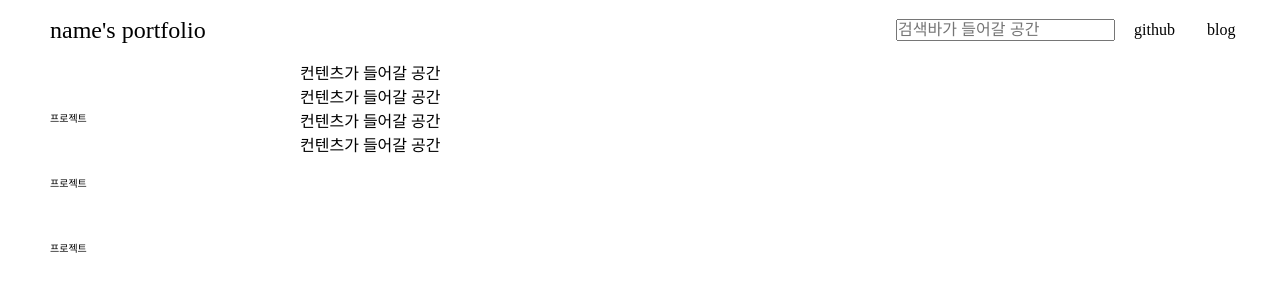
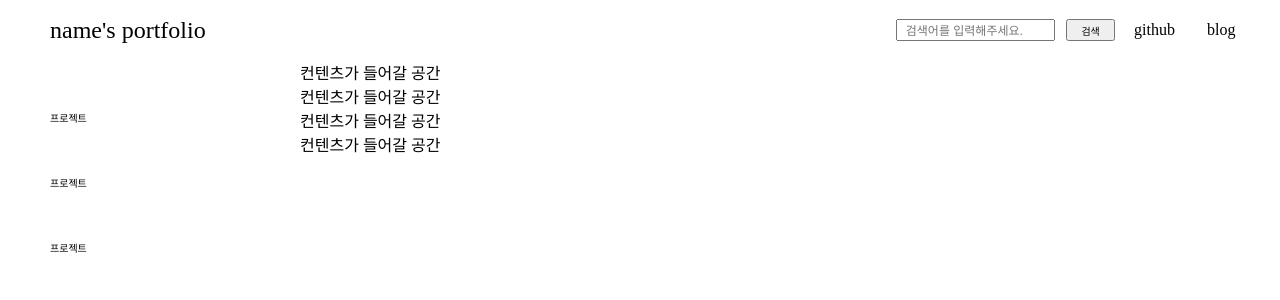
Before and after one commit to mattew8/likelion-blog, a Django app: page / in a window 1280 px wide. Shown: the top 300 px of the page. Run offline with Django 3.2, Linux system fonts and the light colour scheme; data that the repository does not hold is empty.

Commit message:
search func add

```diff
--- a/likelion/blog/static/css/base.css
+++ b/likelion/blog/static/css/base.css
@@ -70,20 +70,30 @@ nav {
   align-items: center;
 }
 
-.nav-content .nav-search,
+.nav-content #nav-search,
 .nav-link a {
   font-size: 1.6rem;
 }
 
-.nav-search {
+#nav-search {
   width: 60%;
-  /* border: 1px solid black; */
+  display: flex;
   margin-right: 5%;
 }
 
-.nav-search input {
+#nav-search button{
+  margin-left: 5%;
+  width: 30%;
+}
+
+#nav-search input {
   width: 100%;
   font-size: 1.6rem;
+}
+/* placeholder font size, padding */
+#nav-search input::placeholder {
+  padding-left: 5%;
+  font-size: 1.2rem;
 }
 
 .nav-link {
--- a/likelion/blog/templates/base.html
+++ b/likelion/blog/templates/base.html
@@ -18,7 +18,15 @@
                 </div>
 
                 <div class="nav-content">
-                    <div class="nav-search"><input type="search" placeholder="검색바가 들어갈 공간" aria-label="Search"/></div>
+                    <!-- <div class="nav-search"><input type="search" placeholder="검색바가 들어갈 공간" aria-label="Search"/></div> -->
+                    <!-- <form id="nav-search" action="{% url 'search' %}">
+                        <input type="search" placeholder="검색바가 들어갈 공간" name ="q" value="{{q}}" aria-label="Search" id="search"/>
+                        <button type="submit">검색</button>
+                    </form> -->
+                    <form id="nav-search" action="{% url 'search' %}">
+                        <input id="search" type="search" placeholder="검색어를 입력해주세요." name="q" value="{{q}}" aria-label="Search" />
+                        <button type="submit">검색</button>
+                    </form>
                     <div class="nav-link">
                     <div class="github"><a href="#">github</a></div>
                     <div class="blog"><a href="#">blog</a></div>
@@ -38,5 +46,37 @@
             </div>
         </div>
     </main>
+    <!-- <script>
+       const input = document.getElementById('search');
+       const searchForm = document.getElementById('nav-search');
+        // console.log(input);
+        // console.log(searchForm);
+
+        function warringMessage(e){
+            // e.preventDefault();
+            // console.log(input.value.length);
+            if (input.value.length < 2){
+                // submit event 멈춰!
+                e.preventDefault();
+                alert('검색어는 두 글자 이상으로 입력해주세요!')
+            }
+        }
+        searchForm.addEventListener('submit',warringMessage)
+
+    </script> -->
+    <script>
+        const input = document.getElementById('search');
+        const searchForm = document.getElementById('nav-search');
+
+        function warringMessage(e){
+            if(input.value.length < 2){
+                e.preventDefault();
+                console.log(input.value.length)
+                alert('검색어는 두글자 이상으로 입력해주세요!')
+            }
+        }
+        searchForm.addEventListener('submit',warringMessage)
+
+    </script>
 </body>
 </html>
--- a/likelion/blog/views.py
+++ b/likelion/blog/views.py
@@ -52,3 +52,31 @@ def post_like_toggle(request,item_id,category_id):
         post.save()
     # post id 로 가는게 아니라 해당 카테고리로 가야함.
     return redirect('list',category_id)
+
+
+# def search(request):
+#     # id값으로 내림차순
+#     post_list = Post.objects.order_by('-id')
+#     # q 값이 없으면 빈문자열 리턴
+#     # ?=q get 방식
+#     search_keyowrd = request.GET.get('q','')
+
+#     if search_keyowrd:
+#         # icontaines 는 대소문자 구분없이
+#         post_list = post_list.filter(title__icontains = search_keyowrd)| post_list.filter(content__icontains = search_keyowrd)
+#         return render(request,'search.html',{'post_list':post_list})
+#     else:
+#         return render(request,'search.html')
+
+
+def search(request):
+    post_list = Post.objects.order_by('-id')
+    search_keyword = request.GET.get('q','')
+    # 해당 인풋에 적은 검색 키워드가 있으면
+    if search_keyword:
+        # title,content 에 search keyword 가 있는 post 오브젝트들만 가지고 와주세여
+        post_list = post_list.filter(title__icontains = search_keyword)| post_list.filter(content__icontains = search_keyword)
+        return render(request,'search.html',{'post_list':post_list})
+    # 없으면 그냥 search.html render
+    else:
+        return render(request,'search.html')
--- a/likelion/likelion/urls.py
+++ b/likelion/likelion/urls.py
@@ -29,4 +29,5 @@ urlpatterns = [
     path('logout/',LogoutView.as_view(),name="logout"),
     # category_id 도 같이 보내줌
     path('post_like_toggle/<int:item_id>/<int:category_id>',views.post_like_toggle,name="post_like_toggle"),
+    path('search/',views.search, name="search"),
 ]+ static(settings.MEDIA_URL, document_root =settings.MEDIA_ROOT)
```
Also changed, not shown: likelion/blog/templates/search.html (added, +20 -0 lines).
